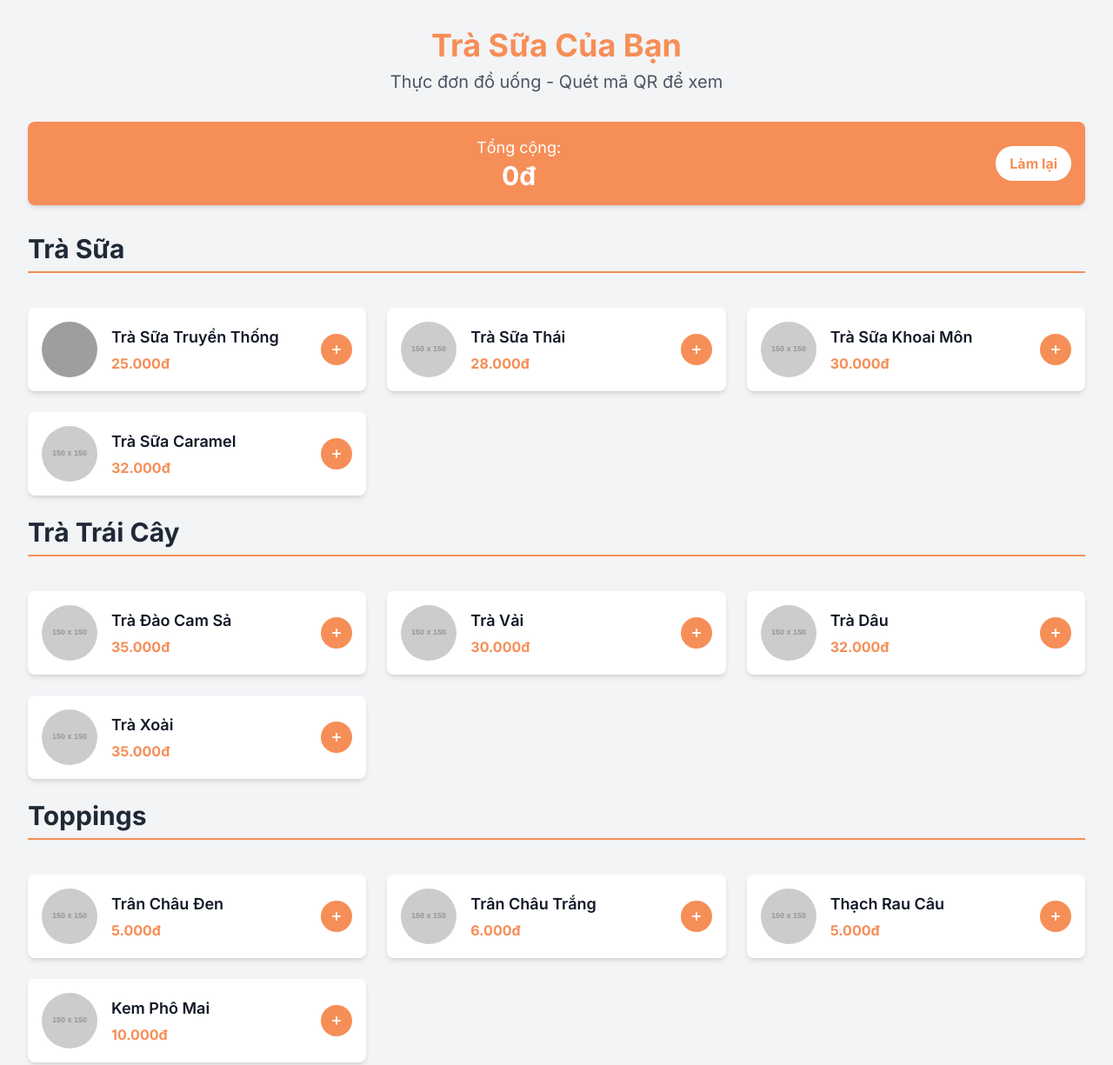
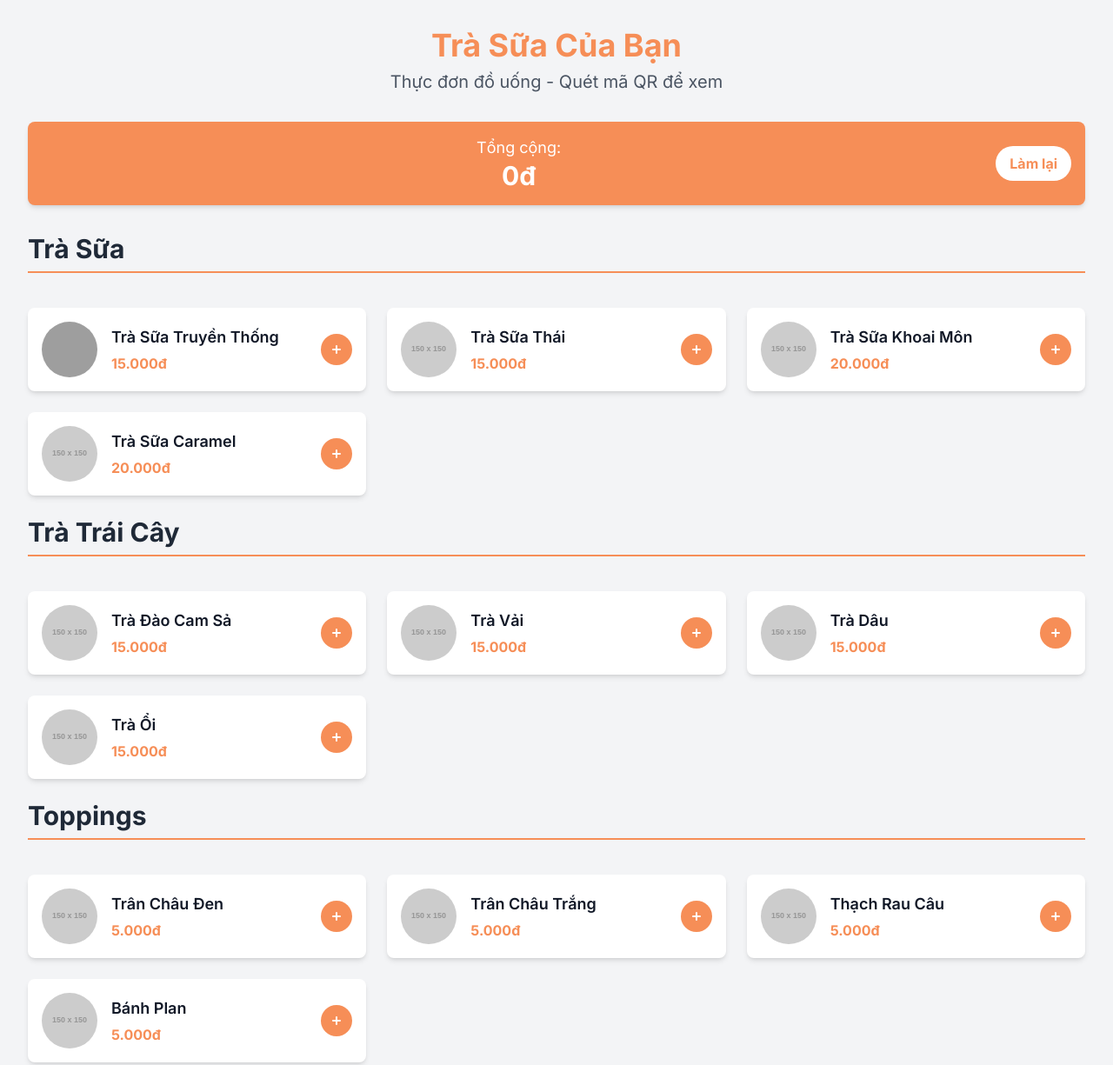
Before and after one commit to kenny1804/menu-tra-sua, a plain HTML site: page index.html in a window 1280 px wide. Shown: the whole page at 87% size. Drawn offline with nearby package versions, Linux system fonts and the light colour scheme; grey boxes are pictures that could not be loaded; placeholder pictures from the web are drawn by us.

Commit message:
Update index.html

```diff
--- a/index.html
+++ b/index.html
@@ -60,22 +60,22 @@
     <script>
         const menu = {
             'Trà Sữa': [
-                { name: 'Trà Sữa Truyền Thống', price: 25000, img: 'https://kenny1804.github.io/menu-tra-sua/images/tra-sua-truyen-thong.jpg' },
-                { name: 'Trà Sữa Thái', price: 28000, img: 'https://placehold.co/150x150/fcd34d/ffffff?text=TS+Thái' },
-                { name: 'Trà Sữa Khoai Môn', price: 30000, img: 'https://placehold.co/150x150/a78bfa/ffffff?text=TS+Khoai+Môn' },
-                { name: 'Trà Sữa Caramel', price: 32000, img: 'https://placehold.co/150x150/fbbf24/ffffff?text=TS+Caramel' },
+                { name: 'Trà Sữa Truyền Thống', price: 15000, img: 'https://kenny1804.github.io/menu-tra-sua/images/tra-sua-truyen-thong.jpg' },
+                { name: 'Trà Sữa Thái', price: 15000, img: 'https://placehold.co/150x150/fcd34d/ffffff?text=TS+Thái' },
+                { name: 'Trà Sữa Khoai Môn', price: 20000, img: 'https://placehold.co/150x150/a78bfa/ffffff?text=TS+Khoai+Môn' },
+                { name: 'Trà Sữa Caramel', price: 20000, img: 'https://placehold.co/150x150/fbbf24/ffffff?text=TS+Caramel' },
             ],
             'Trà Trái Cây': [
-                { name: 'Trà Đào Cam Sả', price: 35000, img: 'https://placehold.co/150x150/fdba74/ffffff?text=Trà+Đào' },
-                { name: 'Trà Vải', price: 30000, img: 'https://placehold.co/150x150/f87171/ffffff?text=Trà+Vải' },
-                { name: 'Trà Dâu', price: 32000, img: 'https://placehold.co/150x150/fca5a5/ffffff?text=Trà+Dâu' },
-                { name: 'Trà Xoài', price: 35000, img: 'https://placehold.co/150x150/fde68a/ffffff?text=Trà+Xoài' },
+                { name: 'Trà Đào Cam Sả', price: 15000, img: 'https://placehold.co/150x150/fdba74/ffffff?text=Trà+Đào' },
+                { name: 'Trà Vải', price: 15000, img: 'https://placehold.co/150x150/f87171/ffffff?text=Trà+Vải' },
+                { name: 'Trà Dâu', price: 15000, img: 'https://placehold.co/150x150/fca5a5/ffffff?text=Trà+Dâu' },
+                { name: 'Trà Ổi', price: 15000, img: 'https://placehold.co/150x150/fde68a/ffffff?text=Trà+Ổi' },
             ],
             'Toppings': [
                 { name: 'Trân Châu Đen', price: 5000, img: 'https://placehold.co/150x150/4b5563/ffffff?text=TCD' },
-                { name: 'Trân Châu Trắng', price: 6000, img: 'https://placehold.co/150x150/e5e7eb/1f2937?text=TCT' },
+                { name: 'Trân Châu Trắng', price: 5000, img: 'https://placehold.co/150x150/e5e7eb/1f2937?text=TCT' },
                 { name: 'Thạch Rau Câu', price: 5000, img: 'https://placehold.co/150x150/d1d5db/1f2937?text=Thạch' },
-                { name: 'Kem Phô Mai', price: 10000, img: 'https://placehold.co/150x150/fcd34d/1f2937?text=Kem+Phô+Mai' },
+                { name: 'Bánh Plan', price: 5000, img: 'https://placehold.co/150x150/fcd34d/1f2937?text=Bánh+Plan' },
             ]
         };
 
```
